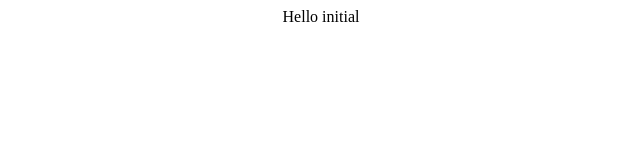
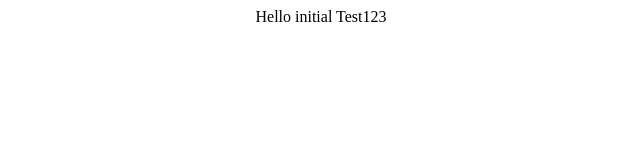
Before and after one commit to lcaknd/application-landscape, a React (Create React App) app in the folder frontend-app-landscape/: page / in a window 1280 px wide. Shown: the top 160 px of the page, without its empty margins (319-959 px from the left). Built offline with nearby package versions, Linux system fonts and the light colour scheme.

Commit message:
Update App.js

```diff
--- a/frontend-app-landscape/src/App.js
+++ b/frontend-app-landscape/src/App.js
@@ -4,7 +4,7 @@ function App() {
   return (
     <div className="App">
       <header>
-       Hello initial
+       Hello initial Test123
       </header>
     </div>
   );
```
